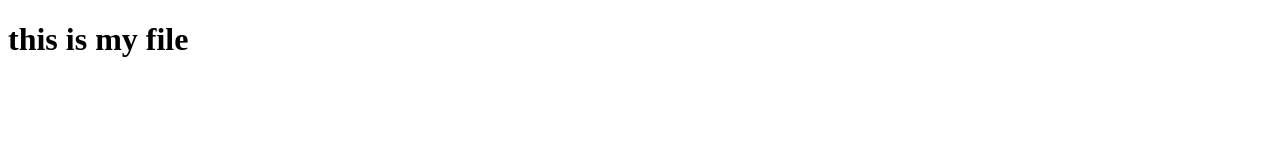
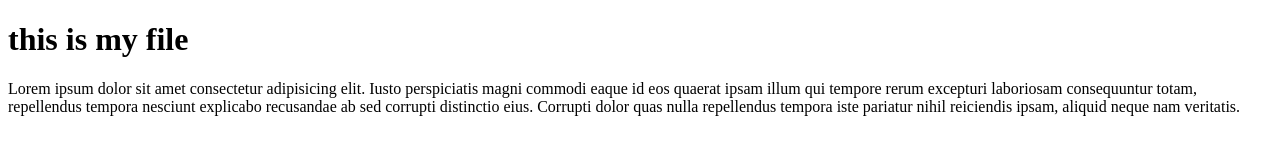
Before and after one commit to prathamharit/MYPROJECT, a plain HTML site: page index.html in a window 1280 px wide. Drawn offline with Linux system fonts and the light colour scheme.

Commit message:
index file 1.1

```diff
--- a/index.html
+++ b/index.html
@@ -7,6 +7,7 @@
 </head>
 <body>
     <h1>this is my file </h1>
+    <p>Lorem ipsum dolor sit amet consectetur adipisicing elit. Iusto perspiciatis magni commodi eaque id eos quaerat ipsam illum qui tempore rerum excepturi laboriosam consequuntur totam, repellendus tempora nesciunt explicabo recusandae ab sed corrupti distinctio eius. Corrupti dolor quas nulla repellendus tempora iste pariatur nihil reiciendis ipsam, aliquid neque nam veritatis.</p>
 
 </body>
 </html>
```
